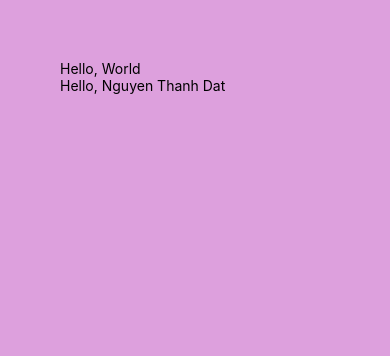
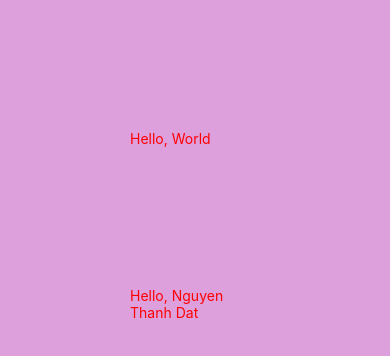
Before and after one commit to datntse150392/leanring_react_native, a React Native app in the folder HelloWorld/: screen / in a window 390 px wide. Shown: the top 356 px of the page. Built offline with nearby package versions, Linux system fonts and the light colour scheme.

Commit message:
React Native Tutorial - 20: StyleSheet API

```diff
--- a/HelloWorld/components/Greet.js
+++ b/HelloWorld/components/Greet.js
@@ -1,9 +1,20 @@
-import { View, Text } from "react-native";
+import { View, Text, StyleSheet } from "react-native";
 
 export default function Greet({ name }) {
   return (
-    <View>
-      <Text>Hello, {name}</Text>
+    <View style={styles.container}>
+      <Text style={styles.title}>Hello, {name}</Text>
     </View>
   );
 }
+
+const styles = StyleSheet.create({
+  container: {
+    backgroundColor: "plum",
+    padding: 60,
+    margin: 10,
+  },
+  title: {
+    color: "red",
+  },
+});
```
